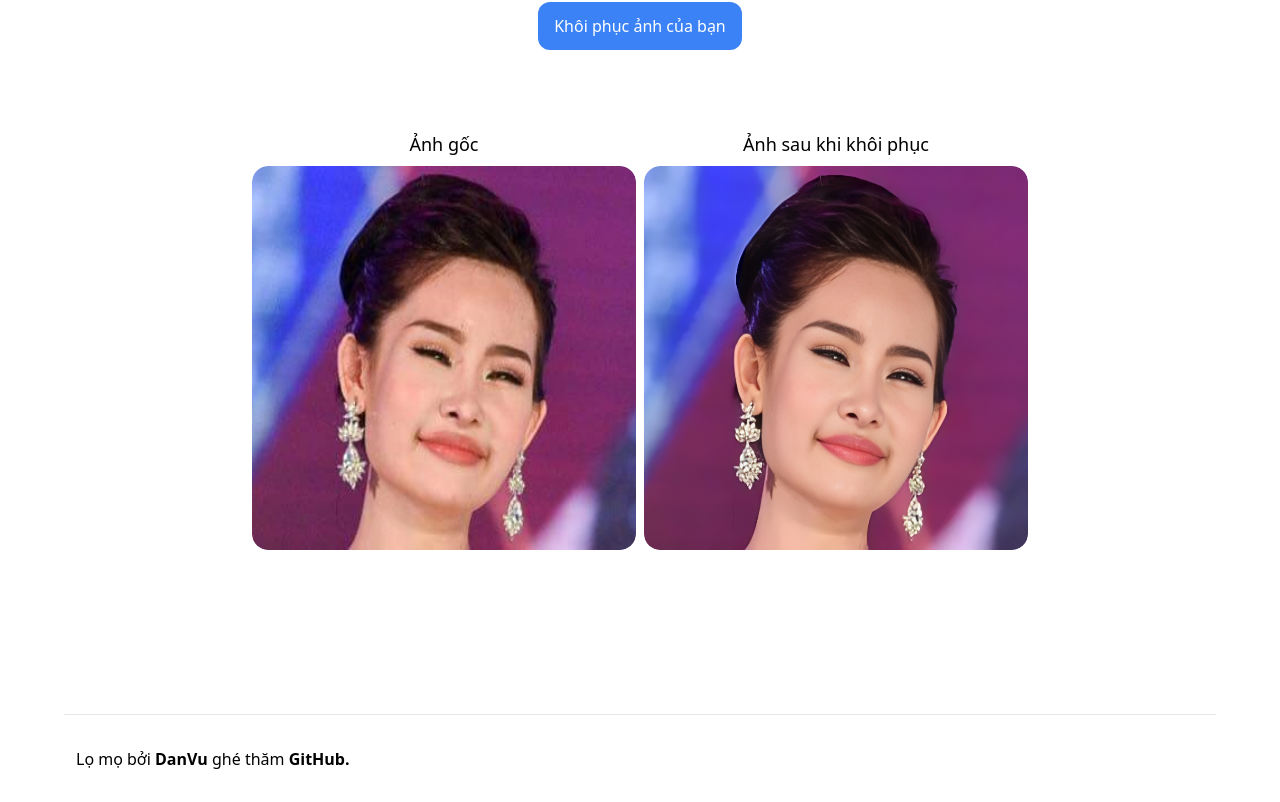
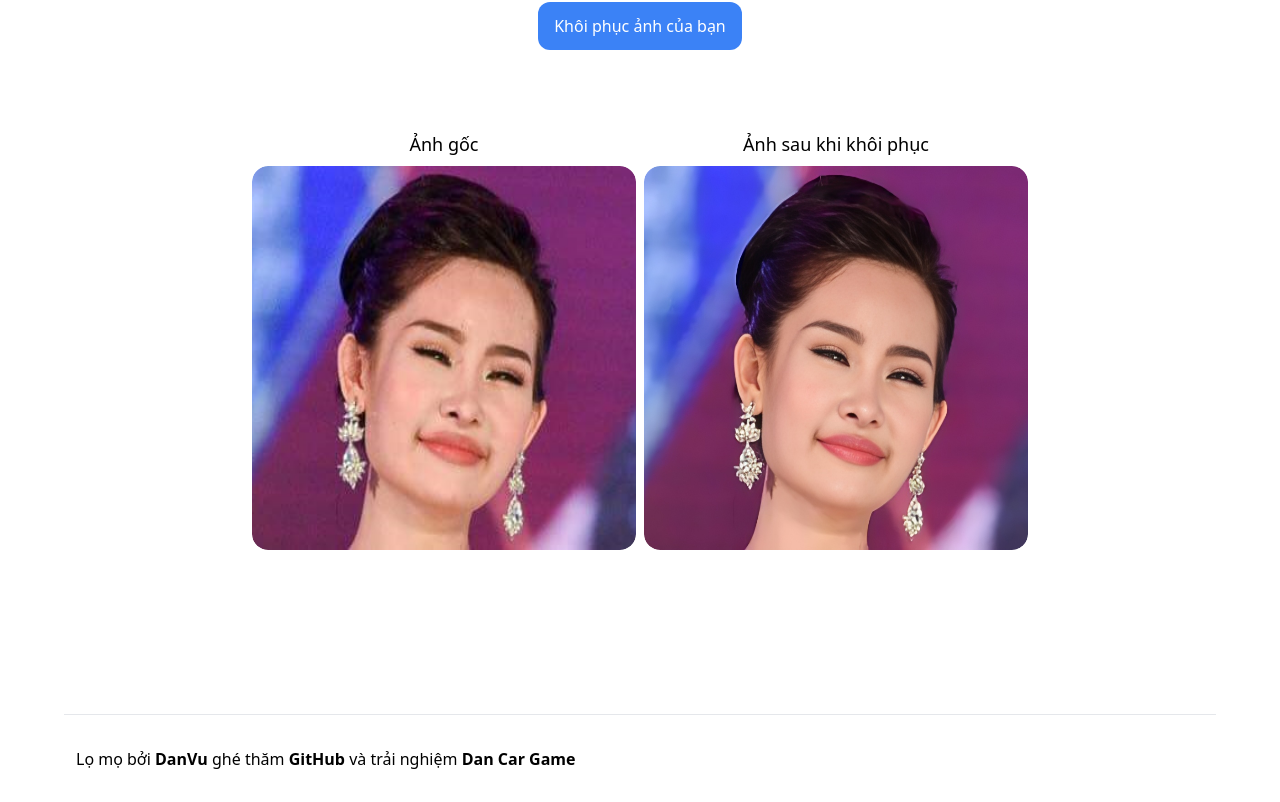
Before and after one commit to danvufs/Khoiphucanhcu, a Next.js app: page / in a window 1280 px wide. Shown: the part 614-1416 px from the top of the page. Built offline with nearby package versions, Linux system fonts and the light colour scheme.

Commit message:
update game link

```diff
--- a/components/Footer.tsx
+++ b/components/Footer.tsx
@@ -20,7 +20,16 @@ export default function Footer() {
           rel="noreferrer"
           className="font-bold hover:underline transition underline-offset-2"
         >
-          GitHub.
+          GitHub {""}
+        </a>
+        và trải nghiệm{" "}
+        <a
+          href="https://play.google.com/store/apps/details?id=com.dancargame.test"
+          target="_blank"
+          rel="noreferrer"
+          className="font-bold hover:underline transition underline-offset-2"
+        >
+          Dan Car Game
         </a>
       </div>
       {/* <div className="flex space-x-4 pb-4 sm:pb-0">
```
